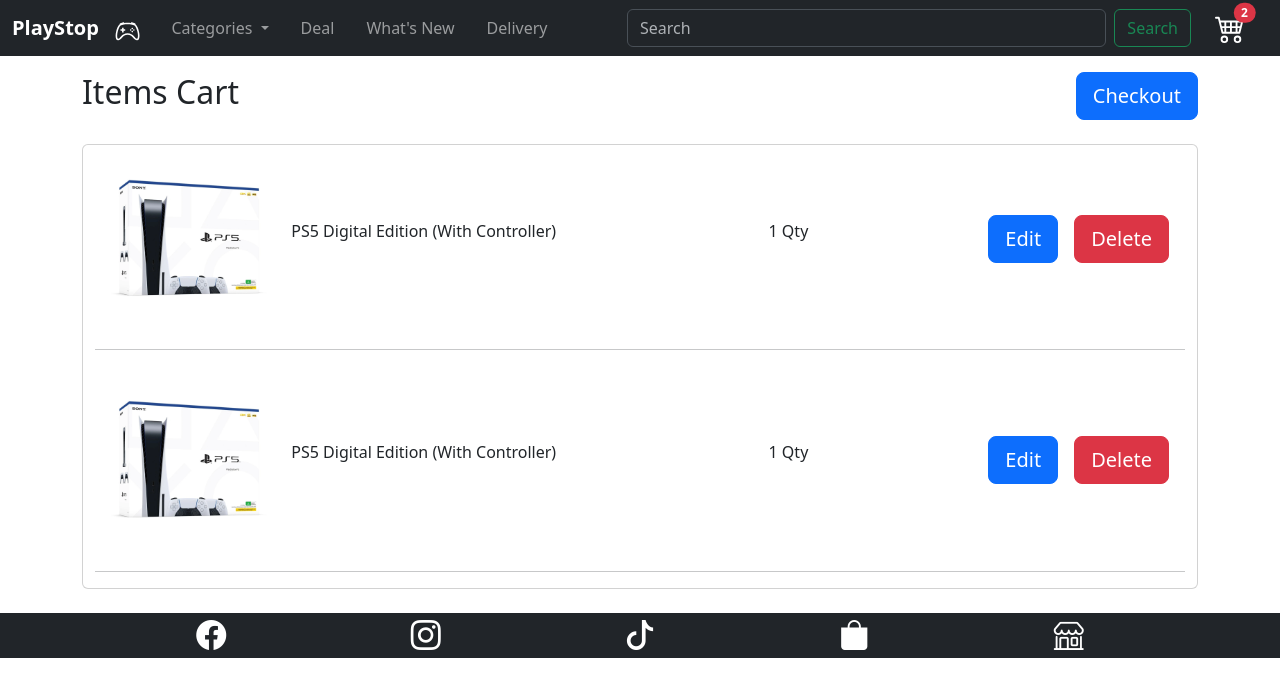
After one commit to Komkrit-Bank/midTerm, a Flask app: page /cart in a window 1280 px wide. The commit adds this page. Shown: the top 697 px of the page. Run offline with Flask 3, Linux system fonts and the light colour scheme.

Commit message:
update cart

```diff
--- a/app.py
+++ b/app.py
@@ -64,17 +64,28 @@
 @app.route('/product/<int:id>')
 def product(id):
     pro_detail = product_df[product_df['product_id'] == id].iloc[0, :][1:].to_dict()
-    return render_template('product.html', pro_detail= pro_detail)
+    return render_template('product.html', pro_detail= pro_detail,cart= len(cart_list))
 
 @app.route('/orderlist/<int:id>', methods=['GET'])
 def orderlist(id):
     if request.method == 'GET':
         global default_cart
-        pro_detail = product_df[product_df['product_id'] == id].iloc[0, :][1:].to_dict()
+        pro_detail = product_df[product_df['product_id'] == id].iloc[0, :].to_dict()
         cart_list.append(pro_detail)
         default_cart = len(cart_list)
 
     return redirect(url_for('index'))
+
+@app.route('/cart')
+def oncart():
+    on_cart = cart_list
+    items = [item['product_id'] for item in on_cart ]
+    items_qty = {id: items.count(id) for id in items}
+    item_key = set(items)
+    print(item_key)
+    print(on_cart)
+    print(items_qty)
+    return render_template('cart.html',oncart= on_cart,cart= len(on_cart))
 
 @app.route('/cusinfo', methods= ['GET', 'POST'])
 def cusinfo():
--- a/static/styles.css
+++ b/static/styles.css
@@ -58,11 +58,11 @@
     color: rgba(255, 255, 255, 0.5)
 }
 
-svg {
+.bi-heart-fill {
     cursor: pointer;
 }
 
-svg:hover {
+.bi-heart-fill:hover {
     fill: red;
 }
 
--- /dev/null
+++ b/tempCodeRunnerFile.py
@@ -0,0 +1 @@
+items_qty = {id: items.count(id) for id in items}
--- /dev/null
+++ b/templates/cart.html
@@ -0,0 +1,31 @@
+{% extends 'template.html'%}
+{% block title %} <title>Stopping For Playing</title> {% endblock %}
+{% block body %}
+    <div class="container mt-3">
+        <header class="d-flex justify-content-between align-items-center">
+            <h2 class="text">Items Cart</h2>
+            <a href="/information" class="btn btn-primary btn-lg">Checkout</a>
+        </header>
+        <div class="card container-sm my-4">
+            {% for item in oncart%}
+                <div class="row card-body align-items-center">
+                    <div class="col col-2">
+                        <img class="img-fluid" src="/static/images/{{ item.product_img }}"/>
+                    </div>
+                    <div class="col col-4">
+                        <p class="text fs-6">{{ item.product_name }}</p>
+                    </div>
+                    <div class="col col-2 justify-content-end d-flex">
+                        <p class="text fs-6">1 Qty</p>
+                    </div>
+                    <div class="col col-4 justify-content-end d-flex gap-3">
+                        <button class="btn btn-lg btn-primary">Edit</button>
+                        <button class="btn btn-lg btn-danger">Delete</button>
+                    </div>
+                </div>
+                <hr>
+            {% endfor %}
+            </ul>
+        </div>
+    </div>
+{% endblock %}
--- a/templates/index.html
+++ b/templates/index.html
@@ -1,5 +1,5 @@
 {% extends 'template.html' %}
-{% block title %} <title>Final For Playing</title> {% endblock %}
+{% block title %} <title>Stopping For Playing</title> {% endblock %}
 {% block body %}
 <!-- carousel banner slide sections -->
 <div id="carouselExampleAutoplaying" class="carousel container-lg carousel-dark my-3 slide" data-bs-ride="carousel">
@@ -186,7 +186,7 @@
                       <a href="{{ url_for('orderlist', id= product[0])}}" type="submit" class="btn btn-primary btn-sm btn__cart">Add to Cart</a>
                       <a href="{{ url_for('product', id= product[0])}}" class="btn btn-dark btn-sm btn__cart" style="margin-left: 10pxs">Details</a>
                     </div>
-                    <svg xmlns="http://www.w3.org/2000/svg" width="16" height="16" class="bi bi-heart-fill align-self-center" viewBox="0 0 16 16">
+                    <svg xmlns="http://www.w3.org/2000/svg" width="16" height="16" class="bi bi-heart-fill align-self-center heart" viewBox="0 0 16 16">
                       <path fill-rule="evenodd" d="M8 1.314C12.438-3.248 23.534 4.735 8 15-7.534 4.736 3.562-3.248 8 1.314z"/>
                     </svg>
                   </div>
--- a/templates/product.html
+++ b/templates/product.html
@@ -1,5 +1,5 @@
 {% extends 'template.html' %}
-
+{% block title %} <title>Stopping For Playing</title> {% endblock %}
 {% block body %}
 <div class="container my-3  px-4 text-center">
     <div class="row gx-5">
--- a/templates/template.html
+++ b/templates/template.html
@@ -14,7 +14,11 @@
 <body>
     <nav class="navbar navbar-expand-lg bg-dark" data-bs-theme="dark">
         <div class="container-fluid">
-          <a class="navbar-brand" href="/">Shopcart</a>
+          <a class="navbar-brand" href="/"><b>PlayStop</b></a>
+          <svg xmlns="http://www.w3.org/2000/svg" width="2%" height="2%" fill="white" class="bi bi-controller mt-2 d-none d-lg-block" viewBox="0 0 16 16">
+            <path d="M11.5 6.027a.5.5 0 1 1-1 0 .5.5 0 0 1 1 0zm-1.5 1.5a.5.5 0 1 0 0-1 .5.5 0 0 0 0 1zm2.5-.5a.5.5 0 1 1-1 0 .5.5 0 0 1 1 0zm-1.5 1.5a.5.5 0 1 0 0-1 .5.5 0 0 0 0 1zm-6.5-3h1v1h1v1h-1v1h-1v-1h-1v-1h1v-1z"/>
+            <path d="M3.051 3.26a.5.5 0 0 1 .354-.613l1.932-.518a.5.5 0 0 1 .62.39c.655-.079 1.35-.117 2.043-.117.72 0 1.443.041 2.12.126a.5.5 0 0 1 .622-.399l1.932.518a.5.5 0 0 1 .306.729c.14.09.266.19.373.297.408.408.78 1.05 1.095 1.772.32.733.599 1.591.805 2.466.206.875.34 1.78.364 2.606.024.816-.059 1.602-.328 2.21a1.42 1.42 0 0 1-1.445.83c-.636-.067-1.115-.394-1.513-.773-.245-.232-.496-.526-.739-.808-.126-.148-.25-.292-.368-.423-.728-.804-1.597-1.527-3.224-1.527-1.627 0-2.496.723-3.224 1.527-.119.131-.242.275-.368.423-.243.282-.494.575-.739.808-.398.38-.877.706-1.513.773a1.42 1.42 0 0 1-1.445-.83c-.27-.608-.352-1.395-.329-2.21.024-.826.16-1.73.365-2.606.206-.875.486-1.733.805-2.466.315-.722.687-1.364 1.094-1.772a2.34 2.34 0 0 1 .433-.335.504.504 0 0 1-.028-.079zm2.036.412c-.877.185-1.469.443-1.733.708-.276.276-.587.783-.885 1.465a13.748 13.748 0 0 0-.748 2.295 12.351 12.351 0 0 0-.339 2.406c-.022.755.062 1.368.243 1.776a.42.42 0 0 0 .426.24c.327-.034.61-.199.929-.502.212-.202.4-.423.615-.674.133-.156.276-.323.44-.504C4.861 9.969 5.978 9.027 8 9.027s3.139.942 3.965 1.855c.164.181.307.348.44.504.214.251.403.472.615.674.318.303.601.468.929.503a.42.42 0 0 0 .426-.241c.18-.408.265-1.02.243-1.776a12.354 12.354 0 0 0-.339-2.406 13.753 13.753 0 0 0-.748-2.295c-.298-.682-.61-1.19-.885-1.465-.264-.265-.856-.523-1.733-.708-.85-.179-1.877-.27-2.913-.27-1.036 0-2.063.091-2.913.27z"/>
+          </svg>
           <button class="navbar-toggler" type="button" data-bs-toggle="collapse" data-bs-target="#navbarSupportedContent" aria-controls="navbarSupportedContent" aria-expanded="false" aria-label="Toggle navigation">
             <span class="navbar-toggler-icon"></span>
           </button>
@@ -45,7 +49,30 @@
               <input class="form-control me-2" type="search" placeholder="Search" aria-label="Search">
               <button class="btn btn-outline-success" type="submit">Search</button>
             </form>
-            <a href="/">
+            <a type="button"
+            {% if cart != 0 %}
+              href="/cart"
+            {% else %}
+              href="/" data-bs-toggle="modal" data-bs-target="#cartAlert"
+            {% endif %}
+            >
+              <!-- Modal -->
+              <div class="modal fade" id="cartAlert" tabindex="-1" aria-labelledby="cartAlertLabel" aria-hidden="true">
+                <div class="modal-dialog">
+                  <div class="modal-content">
+                    <div class="modal-header">
+                      <h1 class="modal-title fs-5 text-white" id="cartAlertLabel">Emply Cart</h1>
+                      <button type="button" class="btn-close" data-bs-dismiss="modal" aria-label="Close"></button>
+                    </div>
+                    <div class="modal-body text-white">
+                      Your Cart is emply
+                    </div>
+                    <div class="modal-footer">
+                      <button type="button" class="btn btn-secondary" data-bs-dismiss="modal">Close</button>
+                    </div>
+                  </div>
+                </div>
+              </div>
               <svg xmlns="http://www.w3.org/2000/svg" width="30" height="30" fill="white" class="bi bi-cart4" viewBox="0 0 16 16">
                 <path d="M0 2.5A.5.5 0 0 1 .5 2H2a.5.5 0 0 1 .485.379L2.89 4H14.5a.5.5 0 0 1 .485.621l-1.5 6A.5.5 0 0 1 13 11H4a.5.5 0 0 1-.485-.379L1.61 3H.5a.5.5 0 0 1-.5-.5zM3.14 5l.5 2H5V5H3.14zM6 5v2h2V5H6zm3 0v2h2V5H9zm3 0v2h1.36l.5-2H12zm1.11 3H12v2h.61l.5-2zM11 8H9v2h2V8zM8 8H6v2h2V8zM5 8H3.89l.5 2H5V8zm0 5a1 1 0 1 0 0 2 1 1 0 0 0 0-2zm-2 1a2 2 0 1 1 4 0 2 2 0 0 1-4 0zm9-1a1 1 0 1 0 0 2 1 1 0 0 0 0-2zm-2 1a2 2 0 1 1 4 0 2 2 0 0 1-4 0z"/>
               </svg>
```
